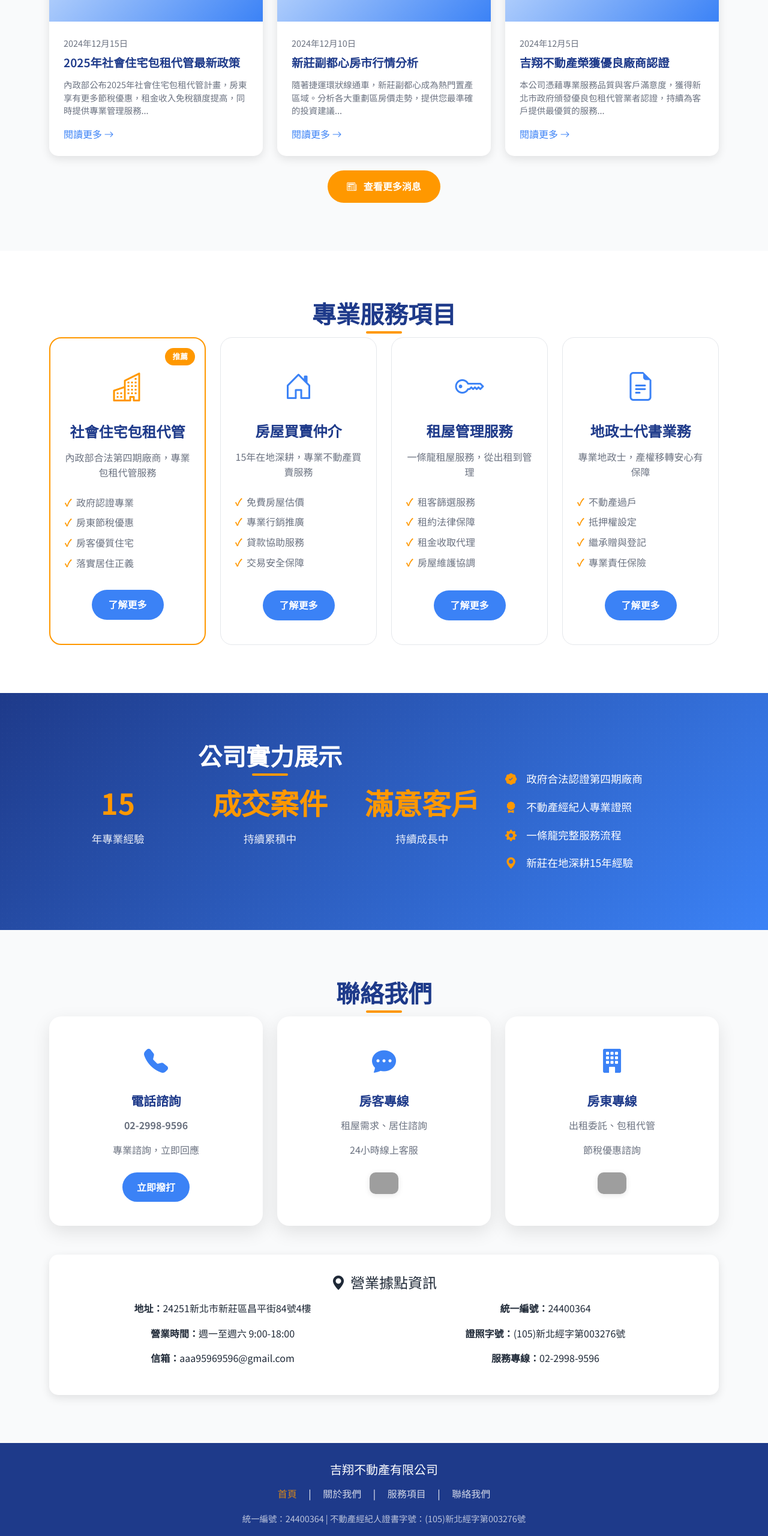
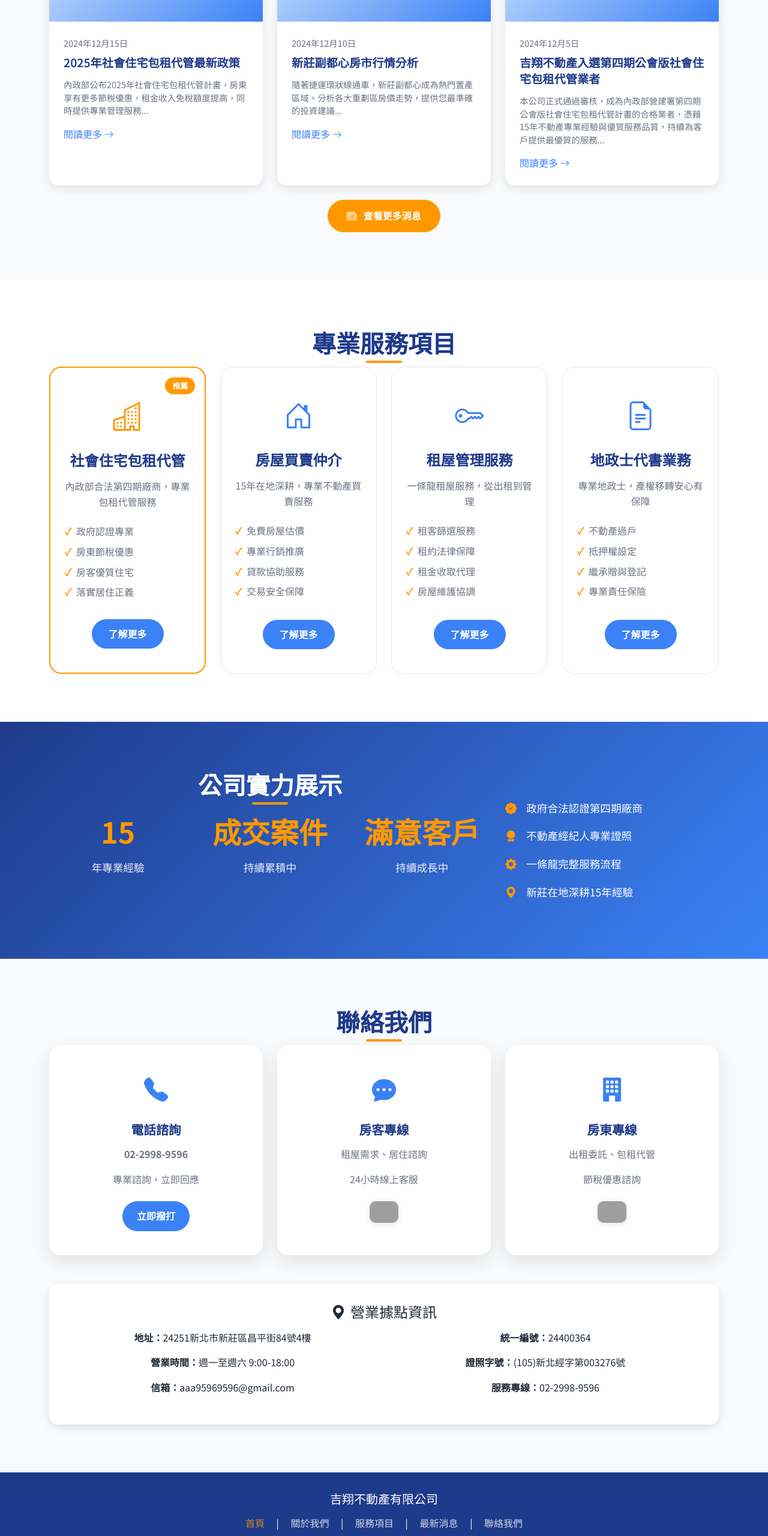
Before and after one commit to Zin33-ai/jixiang-website, a plain HTML site: page index.html in a window 1280 px wide. Shown: the part 1200-3760 px from the top of the page at 60% size. Drawn offline with nearby package versions, Linux system fonts and the light colour scheme; grey boxes are pictures that could not be loaded.

Commit message:
Update index.html
完善網站內容架構，新增專業的最新消息分頁，並更新首頁公司資訊，提升品牌專業度與用戶體驗。

```diff
--- a/index.html
+++ b/index.html
@@ -755,7 +755,7 @@
                         <a class="nav-link" href="services.html">服務項目</a>
                     </li>
                     <li class="nav-item">
-                        <a class="nav-link" href="#news">最新消息</a>
+                        <a class="nav-link" href="news.html">最新消息</a>
                     </li>
                     <li class="nav-item">
                         <a class="nav-link" href="contact.html">聯絡我們</a>
@@ -812,7 +812,7 @@
                             <p class="news-excerpt">
                                 內政部公布2025年社會住宅包租代管計畫，房東享有更多節稅優惠，租金收入免稅額度提高，同時提供專業管理服務...
                             </p>
-                            <a href="#" class="news-link">閱讀更多 <i class="bi bi-arrow-right"></i></a>
+                            <a href="news.html" class="news-link">閱讀更多 <i class="bi bi-arrow-right"></i></a>
                         </div>
                     </div>
                 </div>
@@ -830,7 +830,7 @@
                             <p class="news-excerpt">
                                 隨著捷運環狀線通車，新莊副都心成為熱門置產區域。分析各大重劃區房價走勢，提供您最準確的投資建議...
                             </p>
-                            <a href="#" class="news-link">閱讀更多 <i class="bi bi-arrow-right"></i></a>
+                            <a href="news.html" class="news-link">閱讀更多 <i class="bi bi-arrow-right"></i></a>
                         </div>
                     </div>
                 </div>
@@ -844,11 +844,11 @@
                         </div>
                         <div class="news-content">
                             <div class="news-date">2024年12月5日</div>
-                            <h3 class="news-title">吉翔不動產榮獲優良廠商認證</h3>
+                            <h3 class="news-title">吉翔不動產入選第四期公會版社會住宅包租代管業者</h3>
                             <p class="news-excerpt">
-                                本公司憑藉專業服務品質與客戶滿意度，獲得新北市政府頒發優良包租代管業者認證，持續為客戶提供最優質的服務...
+                                本公司正式通過審核，成為內政部營建署第四期公會版社會住宅包租代管計畫的合格業者，憑藉15年不動產專業經驗與優質服務品質，持續為客戶提供最優質的服務...
                             </p>
-                            <a href="#" class="news-link">閱讀更多 <i class="bi bi-arrow-right"></i></a>
+                            <a href="news.html" class="news-link">閱讀更多 <i class="bi bi-arrow-right"></i></a>
                         </div>
                     </div>
                 </div>
@@ -856,7 +856,7 @@
 
             <!-- 更多消息按鈕 -->
             <div class="text-center mt-4 fade-in">
-                <a href="#" class="btn-primary-custom">
+                <a href="news.html" class="btn-primary-custom">
                     <i class="bi bi-newspaper me-2"></i>
                     查看更多消息
                 </a>
@@ -1083,6 +1083,8 @@
                     <span>|</span>
                     <a href="services.html">服務項目</a>
                     <span>|</span>
+                    <a href="news.html">最新消息</a>
+                    <span>|</span>
                     <a href="contact.html">聯絡我們</a>
                 </div>
                 <div class="footer-info">
```
